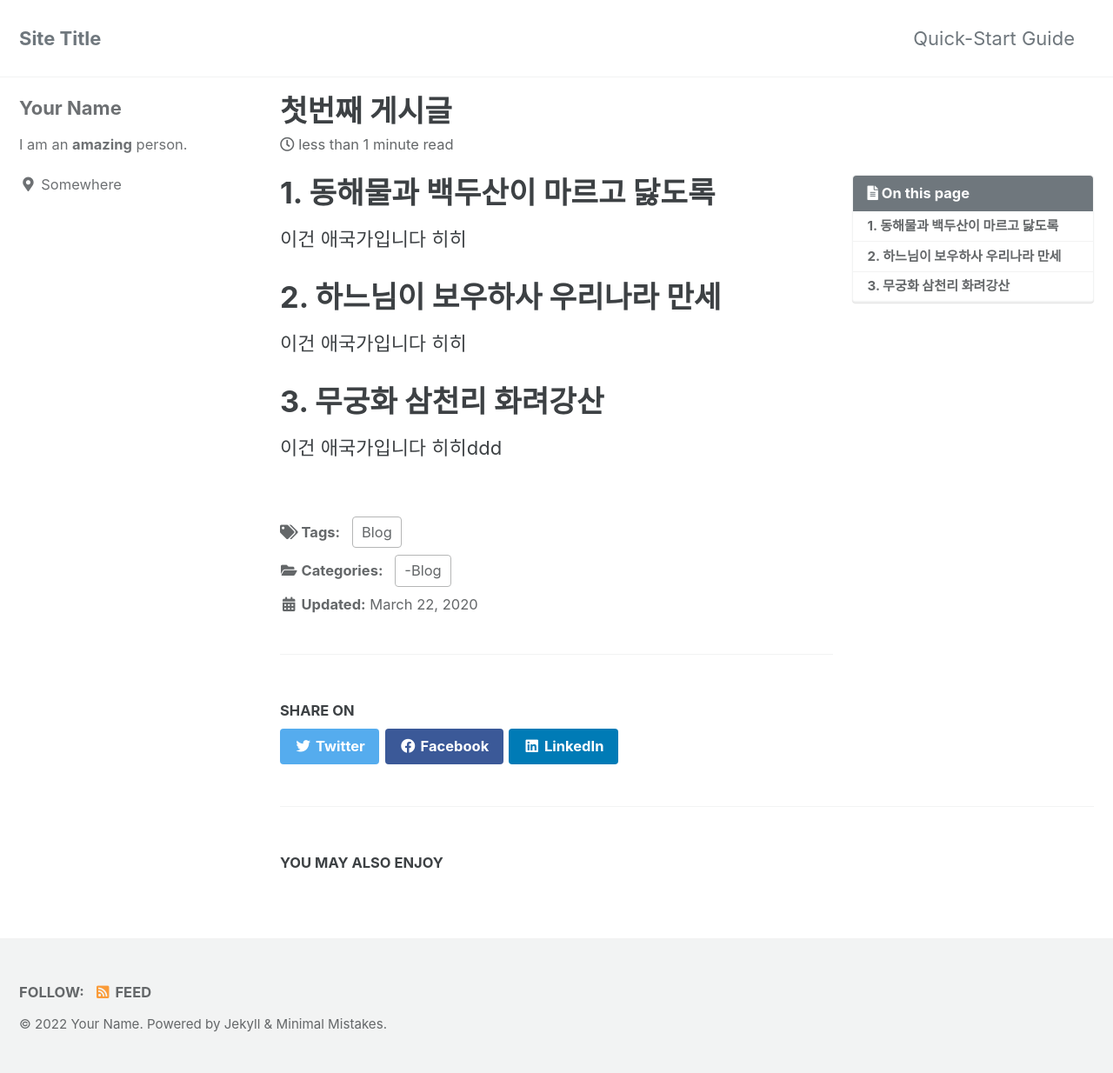
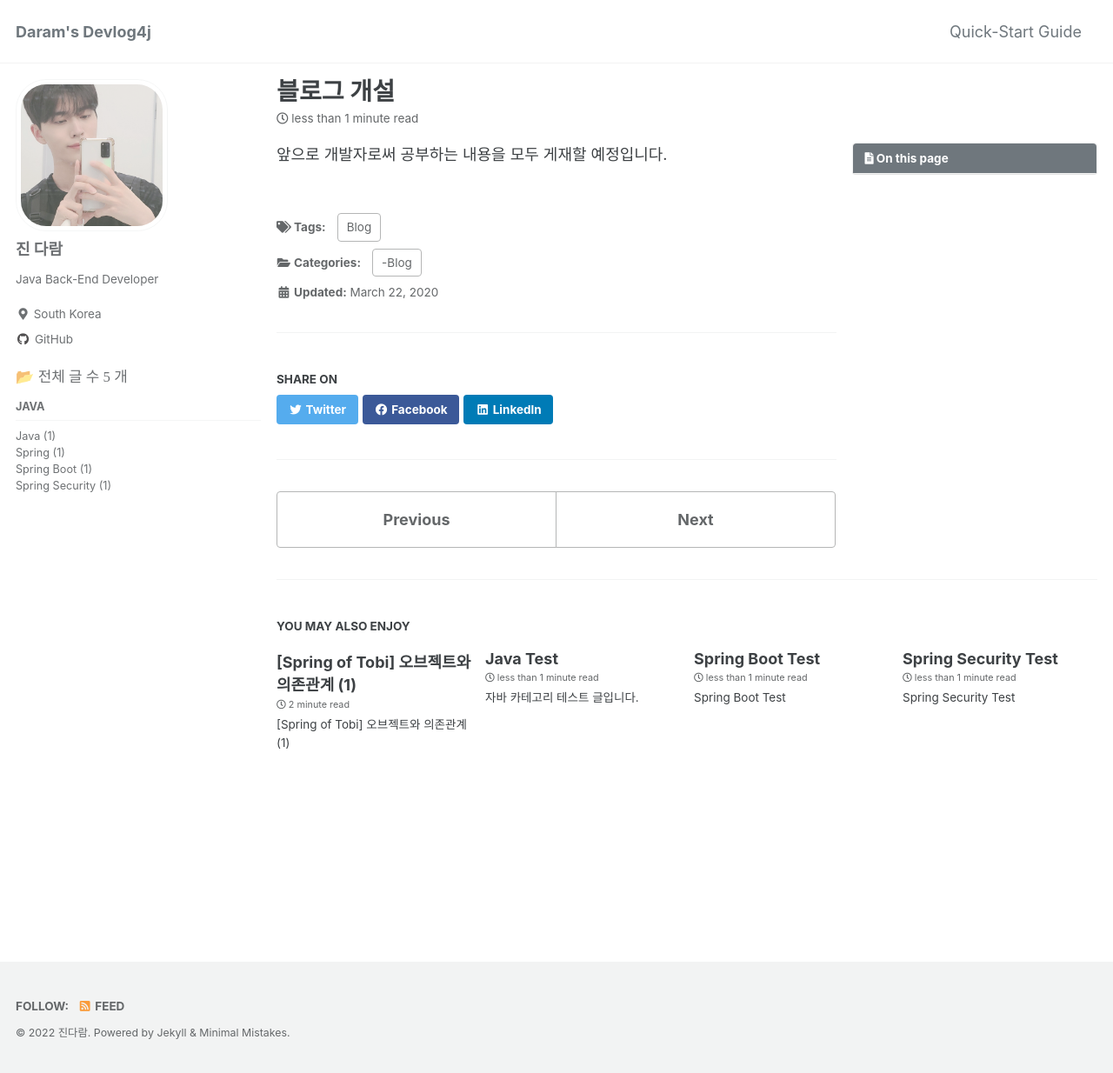
Before and after one commit to jindaram-stu/jindaram-stu.github.io, a Jekyll site: the page built from _posts/2022-03-22-ABCD.md, in a window 1280 px wide and 1234 px high. Shown: the whole window at 87% size. Built offline with Jekyll 4.4.1, drawn with Linux system fonts in a browser that asks for light colours; cached includes are drawn as plain includes.

Commit message:
[spring of toby] 오브젝트와 의존관계 (1) 1차 작성

````diff
--- a/_config.yml
+++ b/_config.yml
@@ -16,11 +16,11 @@
 
 # Site Settings
 locale                   : "en-US"
-title                    : "Site Title"
+title                    : "Daram's Devlog4j"
 title_separator          : "-"
 subtitle                 : # site tagline that appears below site title in masthead
-name                     : "Your Name"
-description              : "An amazing website."
+name                     : "진다람"
+description              : "진다람의 개발 블로그"
 url                      : # the base hostname & protocol for your site e.g. "https://mmistakes.github.io"
 baseurl                  : # the subpath of your site, e.g. "/blog"
 repository               : # GitHub username/repo-name e.g. "mmistakes/minimal-mistakes"
@@ -102,10 +102,10 @@
 
 # Site Author
 author:
-  name             : "Your Name"
-  avatar           : # path of avatar image, e.g. "/assets/images/bio-photo.jpg"
-  bio              : "I am an **amazing** person."
-  location         : "Somewhere"
+  name             : "진 다람"
+  avatar           : "/assets/1.jpg"
+  bio              : "Java Back-End Developer"
+  location         : "South Korea"
   email            :
   links:
     - label: "Email"
@@ -122,7 +122,7 @@
       # url: "https://facebook.com/"
     - label: "GitHub"
       icon: "fab fa-fw fa-github"
-      # url: "https://github.com/"
+      url: "https://github.com/jindaram-stu"
     - label: "Instagram"
       icon: "fab fa-fw fa-instagram"
       # url: "https://instagram.com/"
@@ -288,3 +288,4 @@
       comments: # true
       share: true
       related: true
+      sidebar_main: true
--- /dev/null
+++ b/_includes/nav_list_main
@@ -0,0 +1,52 @@
+{% assign sum = site.posts | size %}
+
+<nav class="nav__list">
+  <input id="ac-toc" name="accordion-toc" type="checkbox" />
+  <label for="ac-toc">{{ site.data.ui-text[site.locale].menu_label }}</label>
+  <ul class="nav__items" id="category_tag_menu">
+      <!--전체 글 수-->
+      <li>
+            📂 <span style="font-family:'Cafe24Oneprettynight';">전체 글 수</style> <span style="font-family:'Coming Soon';">{{sum}}</style> <span style="font-family:'Cafe24Oneprettynight';">개</style>
+      </li>
+      <li>
+        <span class="nav__sub-title">Java</span>
+
+            <!-- Java -->
+            <ul>
+                {% for category in site.categories %}
+                    {% if category[0] == "java" %}
+                        <li><a href="/categories/java" class="">Java ({{category[1].size}})</a></li>
+                    {% endif %}
+                {% endfor %}
+            </ul>
+
+            <!-- Spring -->
+            <ul>
+                {% for category in site.categories %}
+                    {% if category[0] == "spring" %}
+                        <li><a href="/categories/spring" class="">Spring ({{category[1].size}})</a></li>
+                    {% endif %}
+                {% endfor %}
+            </ul>
+
+            <!-- Spring Boot -->
+            <ul>
+                {% for category in site.categories %}
+                    {% if category[0] == "spring-boot" %}
+                        <li><a href="/categories/spring=boot" class="">Spring Boot ({{category[1].size}})</a></li>
+                    {% endif %}
+                {% endfor %}
+            </ul>
+
+            <!-- Spring Security-->
+            <ul>
+                {% for category in site.categories %}
+                    {% if category[0] == "spring-security" %}
+                        <li><a href="/categories/spring-security" class="">Spring Security ({{category[1].size}})</a></li>
+                    {% endif %}
+                {% endfor %}
+            </ul>
+
+      </li>
+  </ul>
+</nav>
--- a/_includes/sidebar.html
+++ b/_includes/sidebar.html
@@ -15,5 +15,10 @@
       {% include nav_list nav=page.sidebar.nav %}
     {% endif %}
   {% endif %}
-  </div>
+
+  {% if page.sidebar_main %}
+    {% include nav_list_main %}
+  {% endif %}
+
+</div>
 {% endif %}
--- a/_posts/2022-03-22-ABCD.md
+++ b/_posts/2022-03-22-ABCD.md
@@ -1,6 +1,6 @@
 ---
-title : "첫번째 게시글"
-excerpt : "이 글은 첫번째 게시글입니다. "
+title : "블로그 개설"
+excerpt : "첫 Github Blog를 개설하였습니다."
 
 categories :
     -Blog
@@ -13,9 +13,4 @@
 date : 2022-03-22
 last_modified_at : 2020-03-22
 ---
-# 1. 동해물과 백두산이 마르고 닳도록
-이건 애국가입니다 히히
-# 2. 하느님이 보우하사 우리나라 만세
-이건 애국가입니다 히히
-# 3. 무궁화 삼천리 화려강산
-이건 애국가입니다 히히ddd
+앞으로 개발자로써 공부하는 내용을 모두 게재할 예정입니다.
--- /dev/null
+++ b/_posts/2022-03-23-JavaTest.md
@@ -0,0 +1,22 @@
+---
+title : "Java Test"
+excerpt : "자바 카테고리 테스트 글입니다."
+
+categories :
+    java
+tags :
+    - [java]
+
+toc : true
+toc_sticky : true
+
+date : 2022-03-22
+last_modified_at : 2020-03-22
+---
+
+# Java Category Test MarkDown
+```
+public static void main(String args[]){
+    System.out.println("Hello World");
+ }
+```
--- /dev/null
+++ b/_posts/2022-03-24-Tobi1.md
@@ -0,0 +1,100 @@
+---
+title : "[Spring of Tobi] 오브젝트와 의존관계 (1)"
+excerpt : "[Spring of Tobi] 오브젝트와 의존관계 (1)"
+
+categories :
+    spring
+tags :
+    - [spring]
+
+toc : true
+toc_sticky : true
+
+date : 2022-03-22
+last_modified_at : 2020-03-22
+---
+
+# Title 1
+---
+<b>스프링의 핵심철학</b>은 기존의 자바 엔터프라이즈 기술의 혼란 속에서 잃어버렸던 객체지향의 진정한 가치를 회복시키고 그로 부터 <b>객체지향 프로그래밍</b><code>(Object Oriented Programming)</code>이 제공하는 폭넓은 혜택을 누릴 수 있도록 <b>기본</b>으로 돌아가자는 것이다.
+그래서 스프링의 핵심은 <b>오브젝트</b><code>(Object)</code>인데, 스프링을 이해하려면 오브젝트에 깊게 관심을 가져야 한다. 애플리케이션에서 오브젝트의 Life Cycle에 관해서도 깊은 관심을 가져야 한다. 더 나아가 오브젝트는 어떻게 설계되고, 어떤 단위로 만들어지며 어떤 과정을 통해서 자신의 존재를 드러내고 등장해야 하는지에 대해서도 살펴야 한다.
+
+<p>
+결국 오브젝트에 관한 관심은 오브젝트의 기술적인 특징과 사용방법을 넘어서 오브젝트의 설계로 발전하게 된다.
+
++ 다양한 목적을 위해 재활용 가능한 설계 방법인 <b>'디자인 패턴'</b>
++ 좀 더 깔끔한 구조가 되도록 지속적으로 개선해나가는 <b>'리팩토링'</b>
++ 오브젝트가 기대한 대로 동작하고 있는지를 효과적으로 검증하는 데 쓰이는 <b>'단위 테스트'</b>
+
+와 같은 오브젝트 설계와 구현에 관한 여러가지 응용 기술과 지식이 요구된다. 처음에는 스프링이 어떤 것이고, 무엇을 제공하는지보다는 스프링이 관심을 갖는 오브젝트의 설계와 구현, 동작원리에 대해 더 집중하기를 바란다. 그러다 보면 자연스럽게 스프링이 무엇인지도 이해하게 될 것이다.
+</p>
+
+## 난감한 DAO (Data Access Object)
+<p>
+이제 우리는 유저의 정보를 저장하고, 조회하는 기능을 가지는 DAO 클래스를 만들어 볼 것이다. JDBC API를 이용해서 말이다. 본문에는 자세한 코드까지 나와있지만, 중요한 것은 아니다. 이 책은 JDBC API, DB Connection을 가르치는 책이 아니기 때문이다. 그렇기 때문에
+주석으로 대신하여 코드를 대체하겠다.
+</p>
+```markdown
+# DAO란?
+DAO(Data Access Object)는 DB를 사용해 데이터를 조회하거나 조작하는 기능을 전담하도록 만든 오브젝트를 말한다.
+```
+
+#### User.class
+```java
+public class User {
+    String id;
+    String name;
+    String password;
+}
+```
+
+사용자 정보를 저장할 때는 자바빈 규약을 따르는 오브젝트를 이용하면 편리하다.
+```markdown
+# 자바빈(JavaBean)이란?
+자바빈은 원래 비주얼 툴에서 조작 가능한 컴포넌트를 말한다. 하지만 이제는 자바빈이라고 하면 컴포넌트라기 보다는 다음 두 가지 관례를 따라 만들어진 오브젝트를 가리킨다. 간단히 빈이라고 부르기도 한다.
++ Default Constructor : 자바빈은 파라미터가 없는 디폴트 생성자를 갖고 있어야 한다. 툴이나 프레임워크에서 리플렉션을 이용해 오브젝트를 생성하기 때문에 필요하다.
++ Property : 자바빈이 노출하는 이름을가진 속성을 프로퍼티라고 한다. 프로퍼티를 setter 메소드와 getter 메소드로 수정 또는 조회할 수 있다.
+```
+
+#### UserDao
+```java
+public class UserDao {
+    public User 조회(String id) {
+        DBConnection c = DriverManager.getConnection("DB주소","아이디","비밀번호"); // 커넥션을 가져온다.
+        User user = c.조회(id); // id 데이터를 파라미터로 정보를 조회한다.
+        c.close(); // 커넥션을 닫는다.
+        return user
+    }
+
+    public void 저장(User user) {
+        DBConnection c = DriverManager.getConnection("DB주소","아이디","비밀번호"); // 커넥션을 가져온다.
+        DB.저장(user)
+        c.close();
+    }
+}
+```
+앞으로도 이런식으로 간략하게 설명할 것이다. 다시 한번 말하지만, DB 접근 기술을 가르치는 책은 아니다.
+실제 JDBC API를 이용해 위와 같은 코드를 작성해서 main() 메소드를 통해 테스트 코드를 작성해서 테스트 해보자.
+
+```java
+public class UserDao() {
+    // main()을 활용한 테스트 코드
+    public static void main(String[] args) {
+        UserDao dao = new UserDao();
+
+        User user = new User("lemonTree","진다람","1q2w3e4r");
+        dao.저장(user);
+
+        System.out.println(user.getId() + "등록 성공");
+
+        User findUser = dao.조회(user.getId());
+        System.out.println(findUser.getName());
+    }
+
+    ...
+
+}
+```
+
+테스트 코드를 돌려보면 잘 동작하는 것을 확인할 수 있다. 하지만 지금까지 작성한 UserDao 클래스에는 여러가지 문제가 있다. 우리는 점차 이 코드를 객체지향 기술의 원리에 충실한 코드로 개선시켜 나갈 것이다. 과연 이 코드에는 무슨 문제점이 있을까? 동작도 정상적으로 하는 데도 말이다. 또 이 코드를 개선했을 때 장점은 무엇일까? 그런 장점들이 당장에, 또는 미래에 주는 유익은 무엇일까? 객체지향의 설계의 원칙과는 무슨 상관이 있을까? 이 DAO를 개선하는 경우와 그대로 사용하는 경우, 스프링을 사용하는 개발에서 무슨 차이가 있을까?
+스프링을 공부한다는 건 바로 이런 문제 제기와 의문에 대한 답을 찾아나가는 과정이다. 스프링은 기계적인 답변이나 성급한 결론을 주지 않는다. 최종 결론은 스프링을 이용해 개발자 스스로 만들어내는 것이지, 스프링이 덥석 줄 수 있는게 아니기 때문이다.
--- a/_sass/minimal-mistakes/_reset.scss
+++ b/_sass/minimal-mistakes/_reset.scss
@@ -15,11 +15,11 @@
   }
 
   @include breakpoint($large) {
-    font-size: 20px;
+    font-size: 18px;
   }
 
   @include breakpoint($x-large) {
-    font-size: 22px;
+    font-size: 18px;
   }
 
   -webkit-text-size-adjust: 100%;
--- a/_sass/minimal-mistakes/_sidebar.scss
+++ b/_sass/minimal-mistakes/_sidebar.scss
@@ -134,8 +134,8 @@
   }
 
   img {
-    max-width: 110px;
-    border-radius: 50%;
+    max-width: 175px;
+    border-radius: 20%;
 
     @include breakpoint($large) {
       padding: 5px;
--- a/index.html
+++ b/index.html
@@ -1,4 +1,5 @@
 ---
 layout: home
 author_profile: true
+sidebar_main : true
 ---
````
Also changed, not shown: _page/categories/category-java.md (added, +9 -0 lines), _page/categories/category-spring-boot.md (added, +9 -0 lines), _page/categories/category-spring-security.md (added, +9 -0 lines), _page/categories/category-spring.md (added, +9 -0 lines), _posts/2022-03-23-SpringBootTest copy.md (added, +20 -0 lines), _posts/2022-03-23-SpringBootTest.md (added, +20 -0 lines), assets/1.jpg (added).
